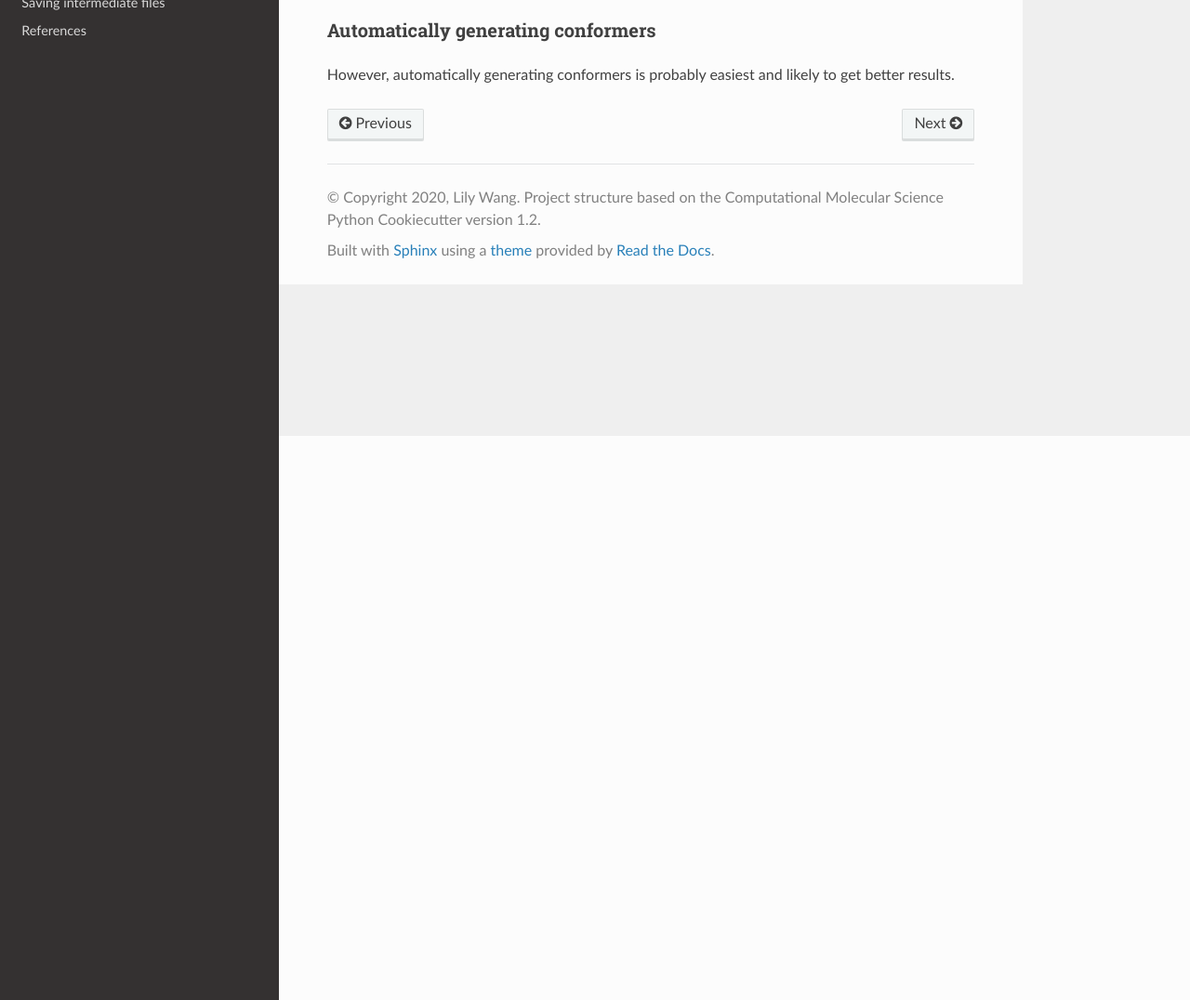
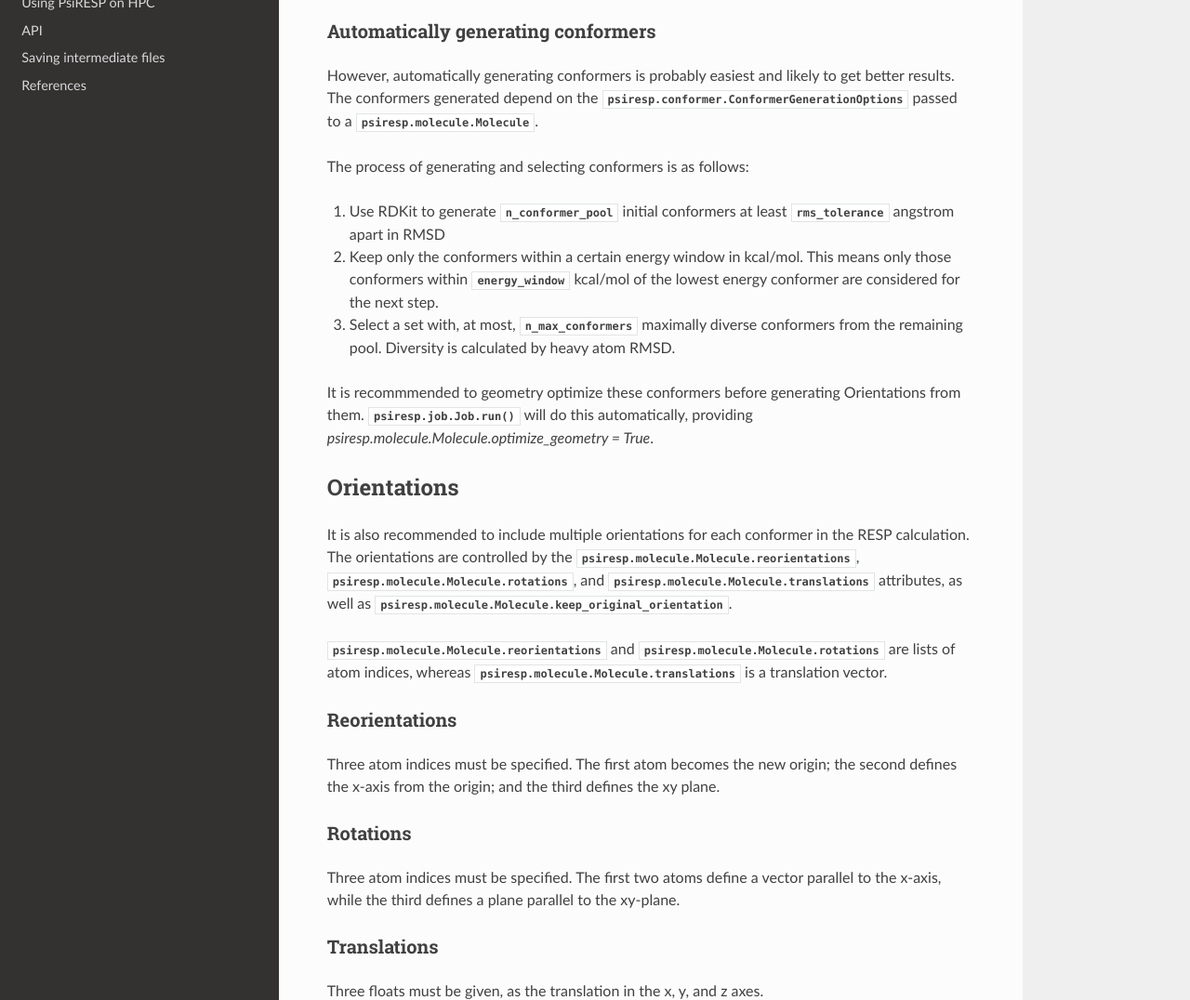
Before and after one commit to lilyminium/psiresp, a Sphinx documentation site: the page built from docs/source/molecule.rst, in a window 1280 px wide and 1400 px high, scrolled down 607 px, cut to the strip 324-1400 px from the top of the window. Shown: the whole strip at 93% size. Built offline with Sphinx 7.4.7 and the Read the Docs theme 2.0.0, drawn with Linux system fonts in a browser that asks for light colours; some of the changed text lies outside the part shown.

Commit message:
some doc work

```diff
--- /dev/null
+++ b/docs/source/_autosummary/psiresp.molecule.Molecule.rst
@@ -0,0 +1,6 @@
+psiresp.molecule.Molecule
+=========================
+
+.. currentmodule:: psiresp.molecule
+
+.. autopydantic_model:: Molecule
--- a/docs/source/api.rst
+++ b/docs/source/api.rst
@@ -9,5 +9,6 @@ Important classes
    :caption: Important classes
 
    psiresp.job.Job
+   psiresp.molecule.Molecule
    psiresp.conformer.Conformer
    psiresp.orientation.Orientation
--- a/docs/source/conf.py
+++ b/docs/source/conf.py
@@ -207,3 +207,9 @@ autodoc_pydantic_model_show_config_member = False
 autodoc_pydantic_model_show_config_summary = False
 # Hide parameter list within class signature
 autodoc_pydantic_model_hide_paramlist = True
+
+nbsphinx_prolog = r"""
+.. raw:: html
+    <script src='http://cdnjs.cloudflare.com/ajax/libs/require.js/2.1.10/require.min.js'></script>
+    <script>require=requirejs;</script>
+"""
--- a/docs/source/index.rst
+++ b/docs/source/index.rst
@@ -25,7 +25,8 @@ and the Automated Topology Builder.
    :maxdepth: 2
    :caption: Contents:
 
-   getting_started
+   installation
+   usage
    molecule
    hpc
    api
--- a/docs/source/getting_started.rst
+++ b/docs/source/installation.rst
@@ -1,9 +1,5 @@
-Getting Started
-===============
-
-------------
 Installation
-------------
+============
 
 The easiest approach to install the latest release is to use pip::
 
--- a/docs/source/molecule.rst
+++ b/docs/source/molecule.rst
@@ -9,9 +9,10 @@ attribute.
 This has several advantages; molecules can be easily hashed, for example, and
 they interact natively with the engine-agnostic QCEngine and QCFractal packages.
 
-The hierarchy goes: a :class:`psiresp.molecule.Molecule` contains
-:class:`psiresp.conformer.Conformer`s, which contains
-:class:`psiresp.orientation.Orientation`s.
+There is a hierarchy to these molecules.
+A :class:`psiresp.molecule.Molecule` contains
+:class:`psiresp.conformer.Conformer` s, which contains
+:class:`psiresp.orientation.Orientation` s.
 
 ----------
 Conformers
@@ -53,8 +56,93 @@ Or directly with coordinates:
     print(dmso.conformers)
 
 
+
 Automatically generating conformers
 -----------------------------------
 
 However, automatically generating conformers is probably easiest
-and likely to get better results.
+and likely to get better results. The conformers generated depend
+on the :class:`psiresp.conformer.ConformerGenerationOptions`
+passed to a :class:`psiresp.molecule.Molecule`.
+
+The process of generating and selecting conformers is as follows:
+
+#. Use RDKit to generate
+   :attr:`~psiresp.conformer.ConformerGenerationOptions.n_conformer_pool`
+   initial conformers at least
+   :attr:`~psiresp.conformer.ConformerGenerationOptions.rms_tolerance`
+   angstrom apart in RMSD
+#. Keep only the conformers within a certain energy window in kcal/mol.
+   This means only those conformers within
+   :attr:`~psiresp.conformer.ConformerGenerationOptions.energy_window`
+   kcal/mol of the lowest energy conformer are considered for the next step.
+#. Select a set with, at most,
+   :attr:`~psiresp.conformer.ConformerGenerationOptions.n_max_conformers`
+   maximally diverse conformers from the remaining pool.
+   Diversity is calculated by heavy atom RMSD.
+
+It is recommmended to geometry optimize these conformers before
+generating Orientations from them. :meth:`psiresp.job.Job.run` will
+do this automatically, providing
+`psiresp.molecule.Molecule.optimize_geometry = True`.
+
+
+------------
+Orientations
+------------
+
+It is also recommended to include multiple orientations
+for each conformer in the RESP calculation.
+The orientations are controlled by the
+:attr:`psiresp.molecule.Molecule.reorientations`,
+:attr:`psiresp.molecule.Molecule.rotations`, and
+:attr:`psiresp.molecule.Molecule.translations` attributes, as well as
+:attr:`psiresp.molecule.Molecule.keep_original_orientation`.
+
+:attr:`psiresp.molecule.Molecule.reorientations` and
+:attr:`psiresp.molecule.Molecule.rotations` are lists of atom indices, whereas
+:attr:`psiresp.molecule.Molecule.translations` is a translation vector.
+
+
+Reorientations
+--------------
+
+Three atom indices must be specified. The first atom becomes the new origin;
+the second defines the x-axis from the origin; and the third defines the xy plane.
+
+
+Rotations
+---------
+
+Three atom indices must be specified.
+The first two atoms define a vector parallel to the x-axis, while the third defines
+a plane parallel to the xy-plane.
+
+
+Translations
+------------
+Three floats must be given, as the translation in the x, y, and z axes.
+
+
+Automatically generating transformations
+----------------------------------------
+
+As with Conformers, Orientation specifications can be automatically generated with
+:meth:`psiresp.molecule.Molecule.generate_transformations`.
+
+.. note::
+
+    This method does *not* generate the Orientations themselves, but rather
+    fills the :attr:`~psiresp.molecule.Molecule.reorientations`,
+    :attr:`~psiresp.molecule.Molecule.rotations`, and
+    :attr:`~psiresp.molecule.Molecule.translations` lists. This means that
+    you can, and should, generate the transformations before generating
+    conformers.
+
+
+If given a desired number of reorientations or rotations, combinations of atoms
+will be generated to reorient the molecule around. The method first combines
+heavy atoms, before including hydrogens.
+
+If given a desired number of translations, random translation vectors will
+be generated between -5 to 5 angstrom on each axis.
```
Also changed, not shown: other parts of docs/source/molecule.rst (+4 -2 lines), docs/source/usage.rst (added, +30 -0 lines).
